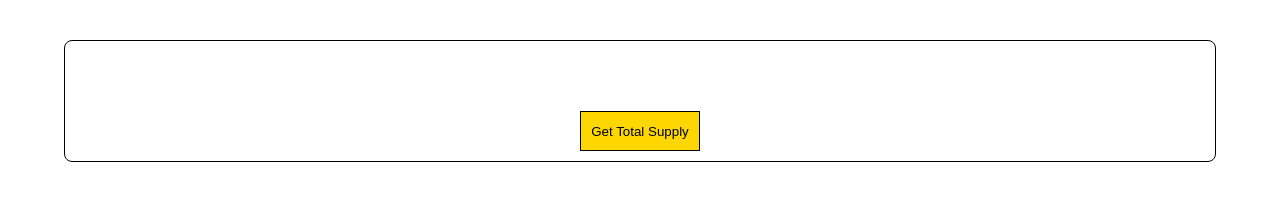
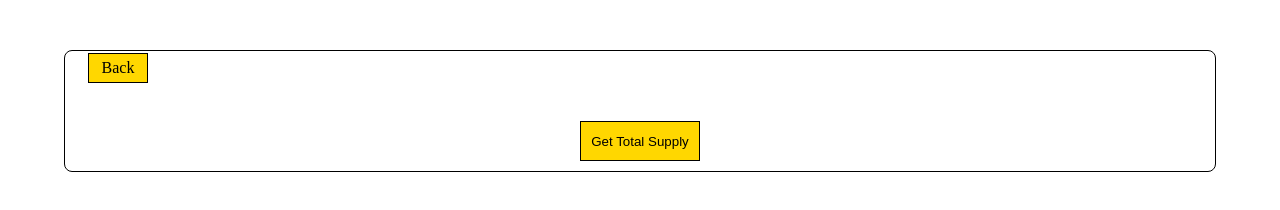
Before and after one commit to martins-ngene/mint-nft-simulation, a plain HTML site: page all/nfts.html in a window 1280 px wide. Drawn offline with Linux system fonts and the light colour scheme.

Commit message:
update: Add back button

```diff
--- a/all/nfts.html
+++ b/all/nfts.html
@@ -16,6 +16,7 @@
         <button id="getNFTsTotal" class="button">Get Total Supply</button>
         <div class="nft-supply-qty" id="total-nfts"></div>
       </div>
+      <a href="/new/new-nft.html" class="back-button">Back</a>
     </main>
     <script src="./nfts.js"></script>
   </body>
--- a/style.css
+++ b/style.css
@@ -17,7 +17,7 @@ body {
 
 .main-content,
 .container {
-  margin: 40px 0px;
+  margin: 50px 0px;
   border: 1px solid black;
   border-radius: 8px;
   width: 90%;
@@ -29,15 +29,15 @@ body {
 
 .main-content {
   height: 100%;
+  position: relative;
 }
 
 .container {
   height: 80vh;
 }
 
-.button {
-  width: 120px;
-  height: 40px;
+.button,
+.back-button {
   text-decoration: none;
   display: flex;
   align-items: center;
@@ -46,6 +46,19 @@ body {
   background-color: gold;
   border: 1px solid black;
   color: black;
+}
+
+.back-button {
+  position: absolute;
+  top: 2%;
+  left: 2%;
+  width: 60px;
+  height: 30px;
+}
+
+.button {
+  width: 120px;
+  height: 40px;
 }
 
 .form {
```
Also changed, not shown: new/new-nft.html (+1 -0 lines).
